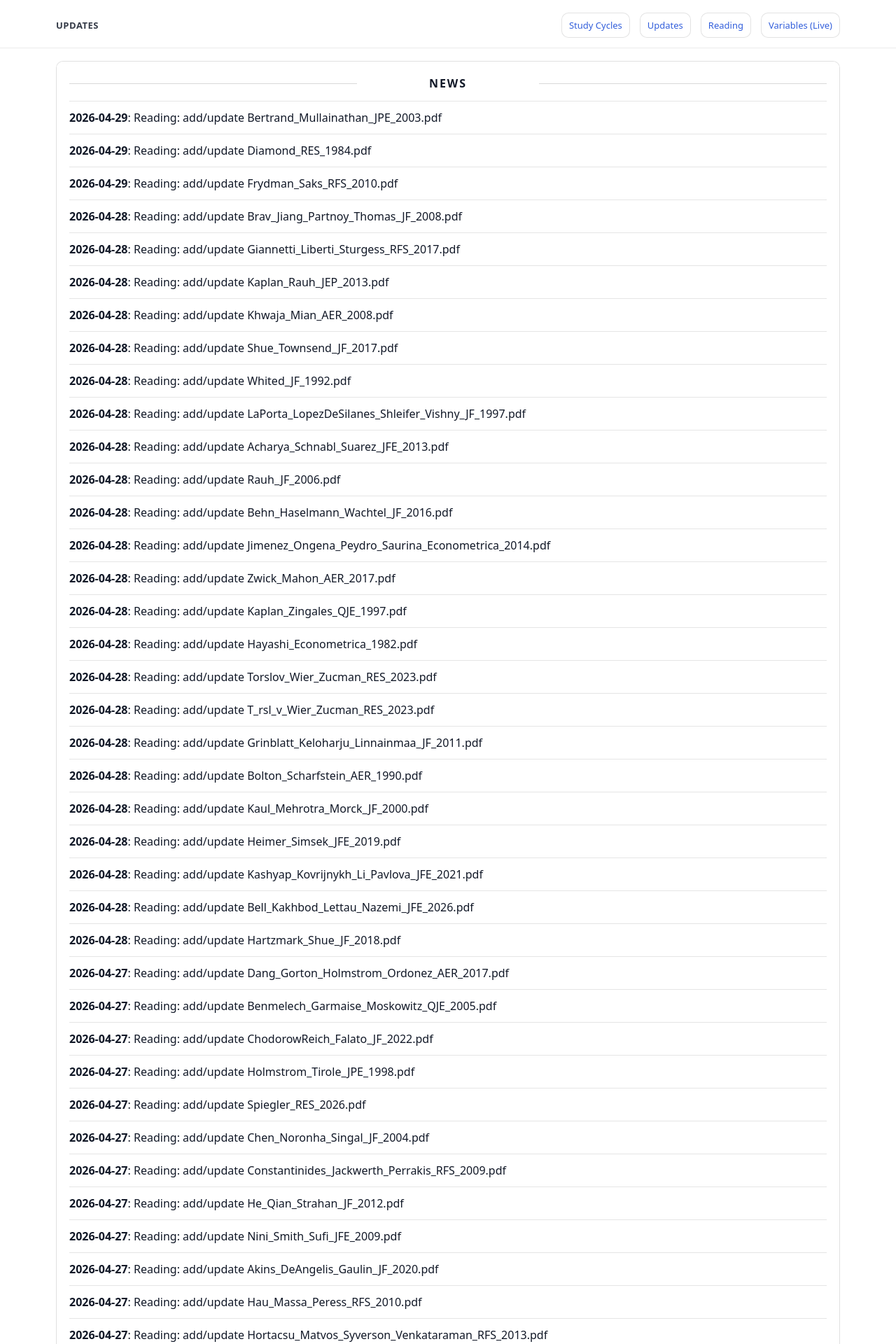
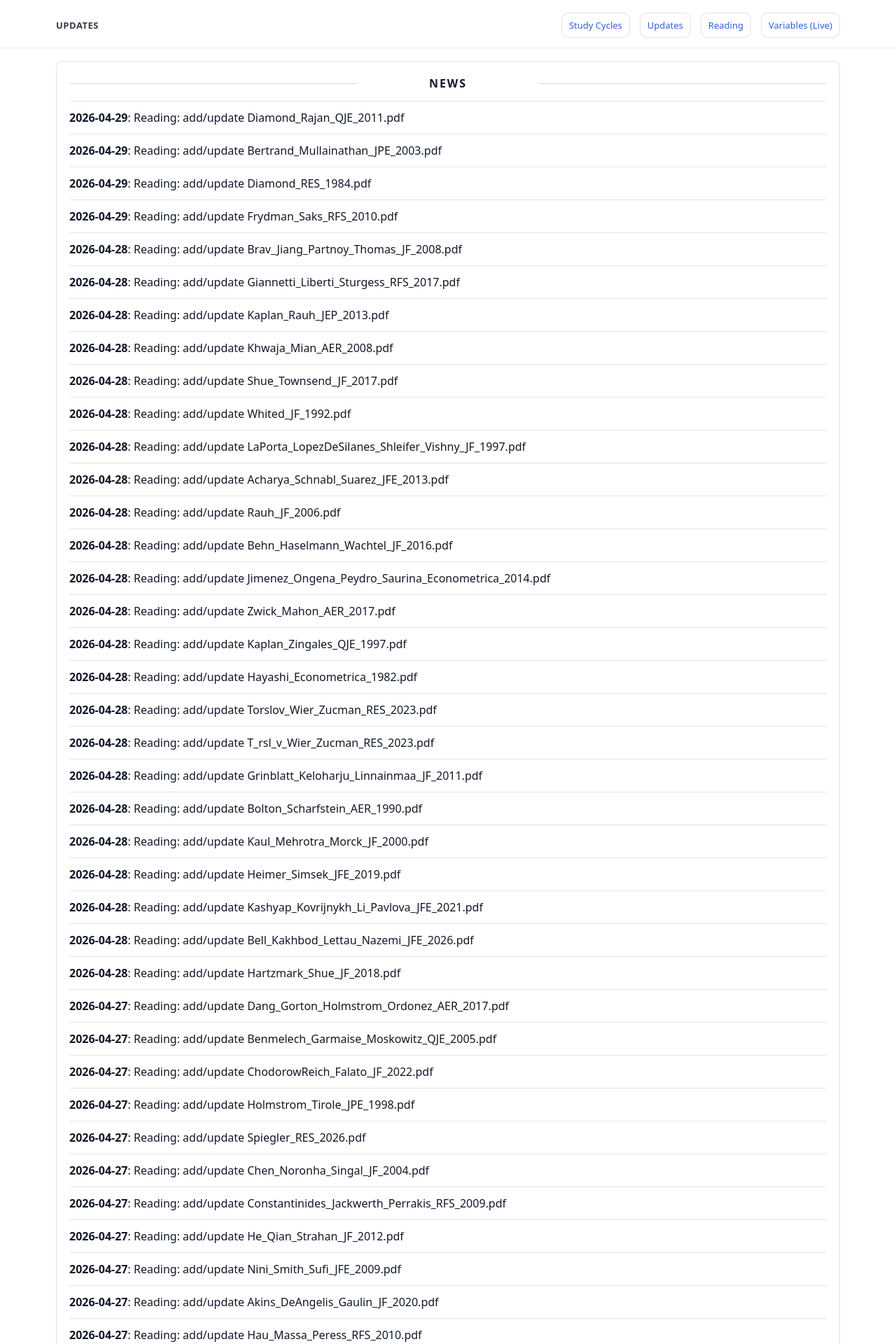
Before and after one commit to yaxinzn/study-archive, a Jekyll site: the page built from updates/index.md, in a window 1280 px wide. Shown: the top 1920 px of the page at 70% size. Built offline with Jekyll 4.4.1, drawn with Linux system fonts in a browser that asks for light colours; some of the changed text lies outside the part shown.

Commit message:
chore: update NEWS feed

```diff
--- a/_data/news.yml
+++ b/_data/news.yml
@@ -1,4 +1,7 @@
 # Auto-generated update history (sorted newest -> oldest). Do not edit manually.
+- ts: "1777413576"
+  date: "2026-04-29"
+  title: "Reading: add/update Diamond_Rajan_QJE_2011.pdf"
 - ts: "1777413516"
   date: "2026-04-29"
   title: "Reading: add/update Bertrand_Mullainathan_JPE_2003.pdf"
```
